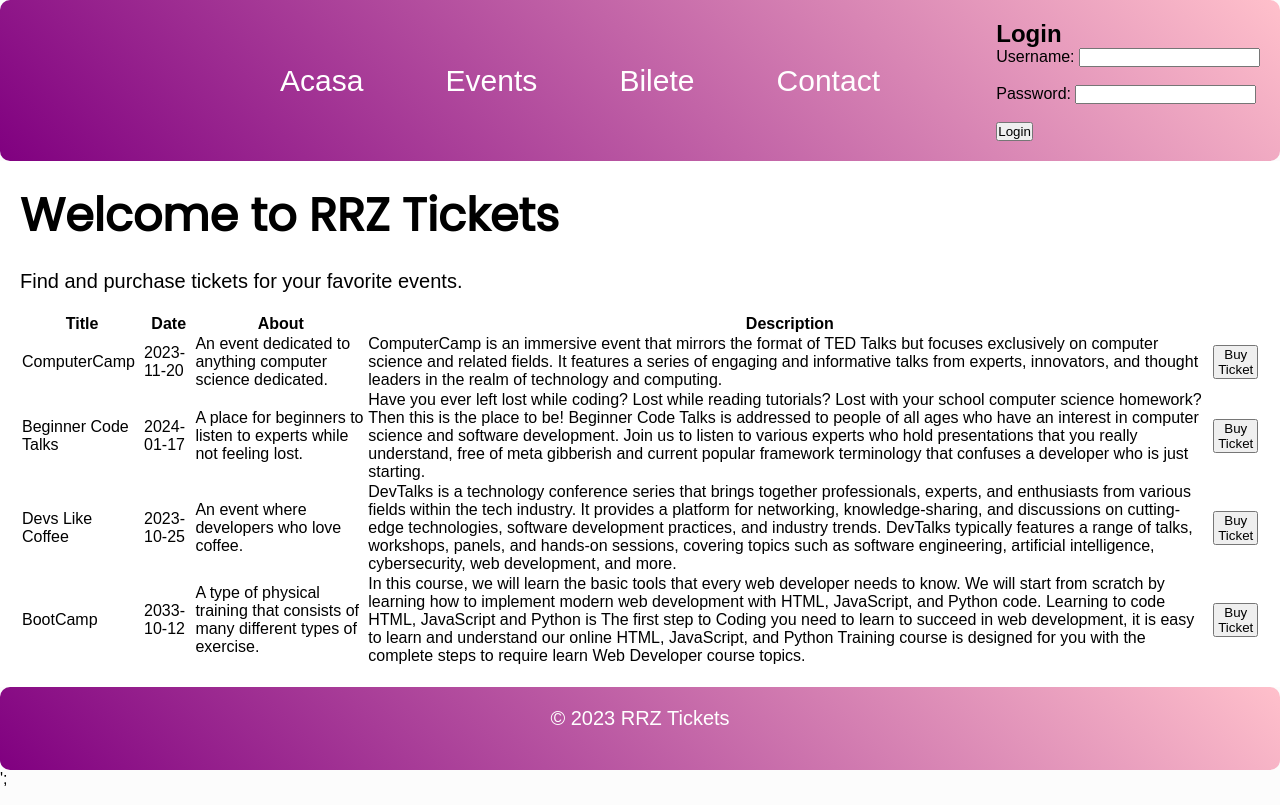
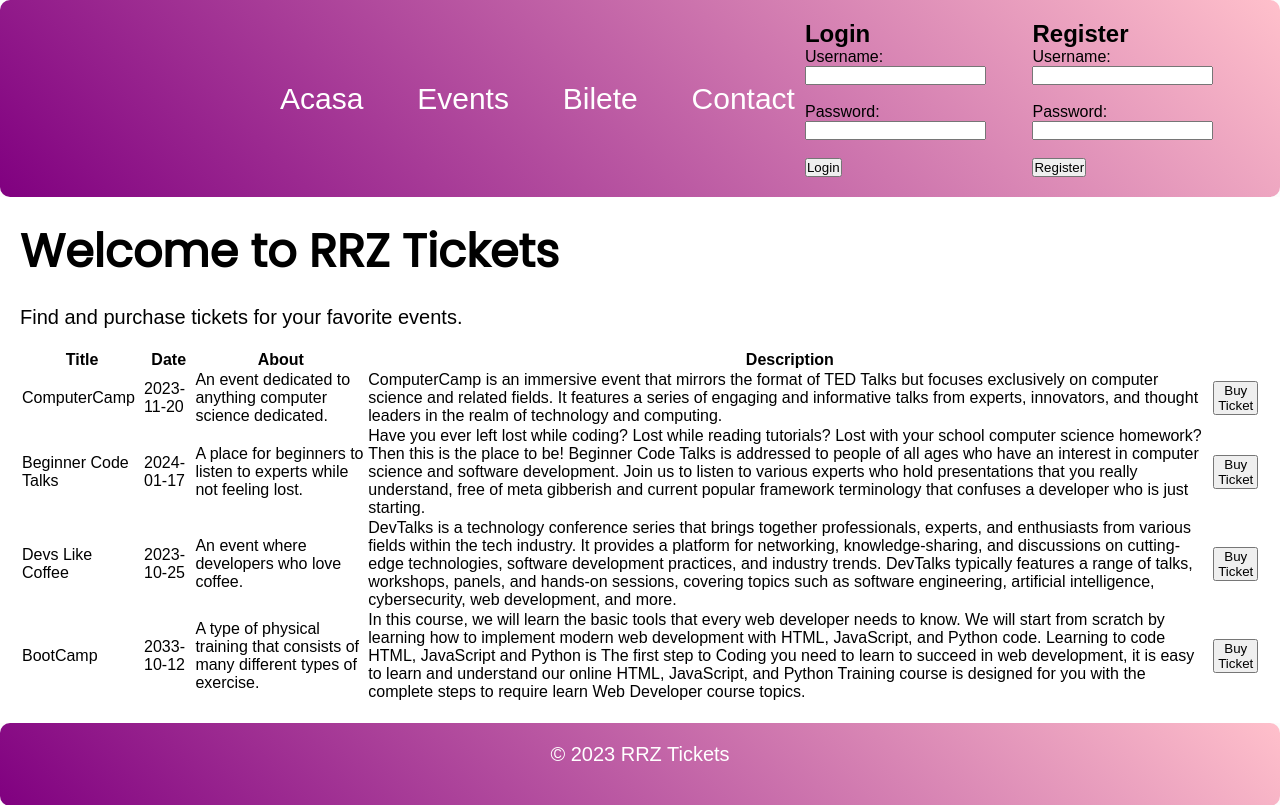
Before and after one commit to Reynk/proiectare, a PHP site: page /mainPage.php in a window 1280 px wide. Shown: the top 805 px of the page. Run offline with PHP 8.4, Linux system fonts and the light colour scheme; data comes from the database, SQL or seed files in the repository.

Commit message:
add register

```diff
--- a/mainPage.php
+++ b/mainPage.php
@@ -56,6 +56,16 @@
                     <input type="submit" value="Login">
                 </form>
             </ul>
+            <div id="registerPopup" class="popup">
+                <form action="register.php" method="post">
+                    <h2>Register</h2>
+                    <label for="username">Username:</label>
+                    <input type="text" id="username" name="username"><br><br>
+                    <label for="password">Password:</label>
+                    <input type="password" id="password" name="password"><br><br>
+                    <input type="submit" value="Register">
+                </form>
+            </div>
         </nav>
     </header>
     <main>
```
Also changed, not shown: register.php (added, +29 -0 lines). Lines whose indentation alone changed are shown as unchanged.
